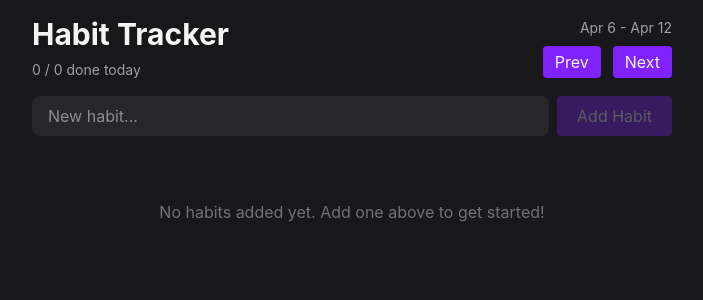
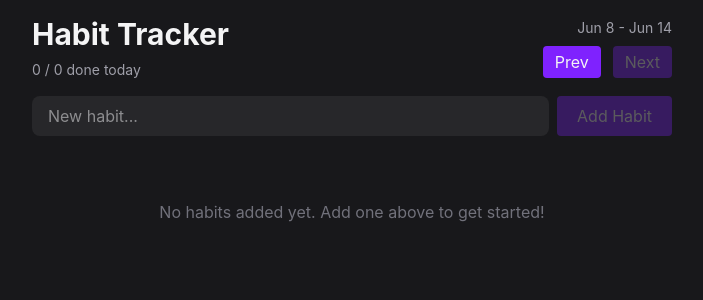
Before and after one commit to Khalid-Hossain-Tarif/daily-habit-tracker-react, a React (Vite) app: page / in a window 1280 px wide. Shown: the top 300 px of the page, without its empty margins (288-991 px from the left). Built offline with nearby package versions, Linux system fonts and the light colour scheme.

Commit message:
add prev and next week feat logic

```diff
--- a/src/App.tsx
+++ b/src/App.tsx
@@ -2,14 +2,29 @@ import { Header } from "./components/Header";
 import { HabitFrom } from "./components/HabitFrom";
 import { HabitList } from "./components/HabitList";
 import { HabitProvider } from "./context/HabitProvider";
+import { useState } from "react";
+import { addWeeks, eachDayOfInterval, endOfWeek, startOfWeek } from "date-fns";
 
 export default function App() {
+  const [weekOffset, setWeekOffset] = useState(0);
+
+  const week = addWeeks(new Date(), weekOffset);
+
+  const visibleDates = eachDayOfInterval({
+    start: startOfWeek(week, { weekStartsOn: 1 }),
+    end: endOfWeek(week, { weekStartsOn: 1 }),
+  });
+
   return (
     <div className="max-w-2xl mx-auto p-4 flex flex-col gap-4">
       <HabitProvider>
-        <Header />
+        <Header
+          visibleDates={visibleDates}
+          onPrevWeek={() => setWeekOffset((prev) => prev - 1)}
+          onNextWeek={() => setWeekOffset((prev) => prev + 1)}
+        />
         <HabitFrom />
-        <HabitList />
+        <HabitList visibleDates={visibleDates} />
       </HabitProvider>
     </div>
   );
--- a/src/components/HabitList.tsx
+++ b/src/components/HabitList.tsx
@@ -10,7 +10,11 @@ import {
   subDays,
 } from "date-fns";
 
-export function HabitList() {
+type HabitListProps = {
+  visibleDates: Date[];
+};
+
+export function HabitList({ visibleDates }: HabitListProps) {
   const { habits } = useHabits();
 
   if (habits?.length === 0) {
@@ -24,7 +28,9 @@ export function HabitList() {
   return (
     <div className="flex flex-col gap-3">
       {habits?.map((habit) => {
-        return <HabitItem key={habit.id} habit={habit} />;
+        return (
+          <HabitItem key={habit.id} habit={habit} visibleDates={visibleDates} />
+        );
       })}
     </div>
   );
@@ -32,15 +38,11 @@ export function HabitList() {
 
 type HabitItemProps = {
   habit: Habit;
+  visibleDates: Date[];
 };
 
-function HabitItem({ habit }: HabitItemProps) {
+function HabitItem({ habit, visibleDates }: HabitItemProps) {
   const { deleteHabit, toggleHabit } = useHabits();
-
-  const visibleDates = eachDayOfInterval({
-    start: startOfWeek(new Date(), { weekStartsOn: 1 }),
-    end: endOfWeek(new Date(), { weekStartsOn: 1 }),
-  });
 
   const streak = getStreak(habit.completions);
 
--- a/src/components/Header.tsx
+++ b/src/components/Header.tsx
@@ -1,12 +1,20 @@
-import { isSameDay } from "date-fns";
+import { format, isSameDay } from "date-fns";
 import { useHabits } from "../context/useHabits";
 import { Button } from "./Button";
 
-export function Header() {
+type HeaderProps = {
+  visibleDates: Date[];
+  onPrevWeek?: () => void;
+  onNextWeek?: () => void;
+};
+
+export function Header({ visibleDates, onPrevWeek, onNextWeek }: HeaderProps) {
   const { habits } = useHabits();
   const doneToday = habits?.filter((h) =>
     h.completions.some((c) => isSameDay(c, new Date())),
   ).length;
+
+  const dateRange = `${format(visibleDates[0], "MMM d")} - ${format(visibleDates[visibleDates.length - 1], "MMM d")}`;
 
   return (
     <header className="flex items-center justify-between">
@@ -18,11 +26,16 @@ export function Header() {
       </div>
 
       <div className="flex flex-col gap-2 items-end">
-        <span className="text-zinc-400 text-sm">Apr 6 - Apr 12</span>
+        <span className="text-zinc-400 text-sm">{dateRange}</span>
 
         <div className="flex items-center gap-3">
-          <Button>Prev</Button>
-          <Button>Next</Button>
+          <Button onClick={onPrevWeek}>Prev</Button>
+          <Button
+            onClick={onNextWeek}
+            disabled={visibleDates.some((d) => isSameDay(d, new Date()))}
+          >
+            Next
+          </Button>
         </div>
       </div>
     </header>
```
